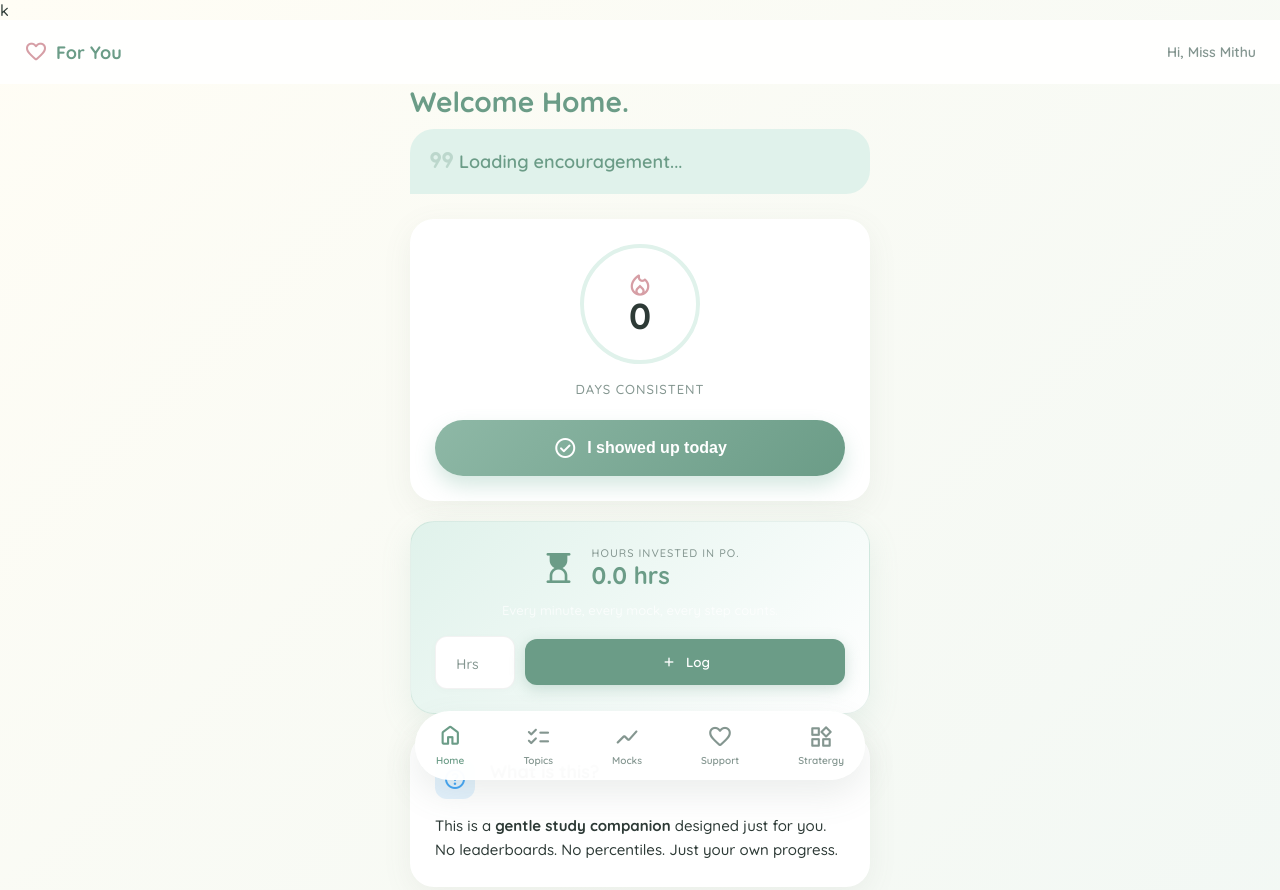
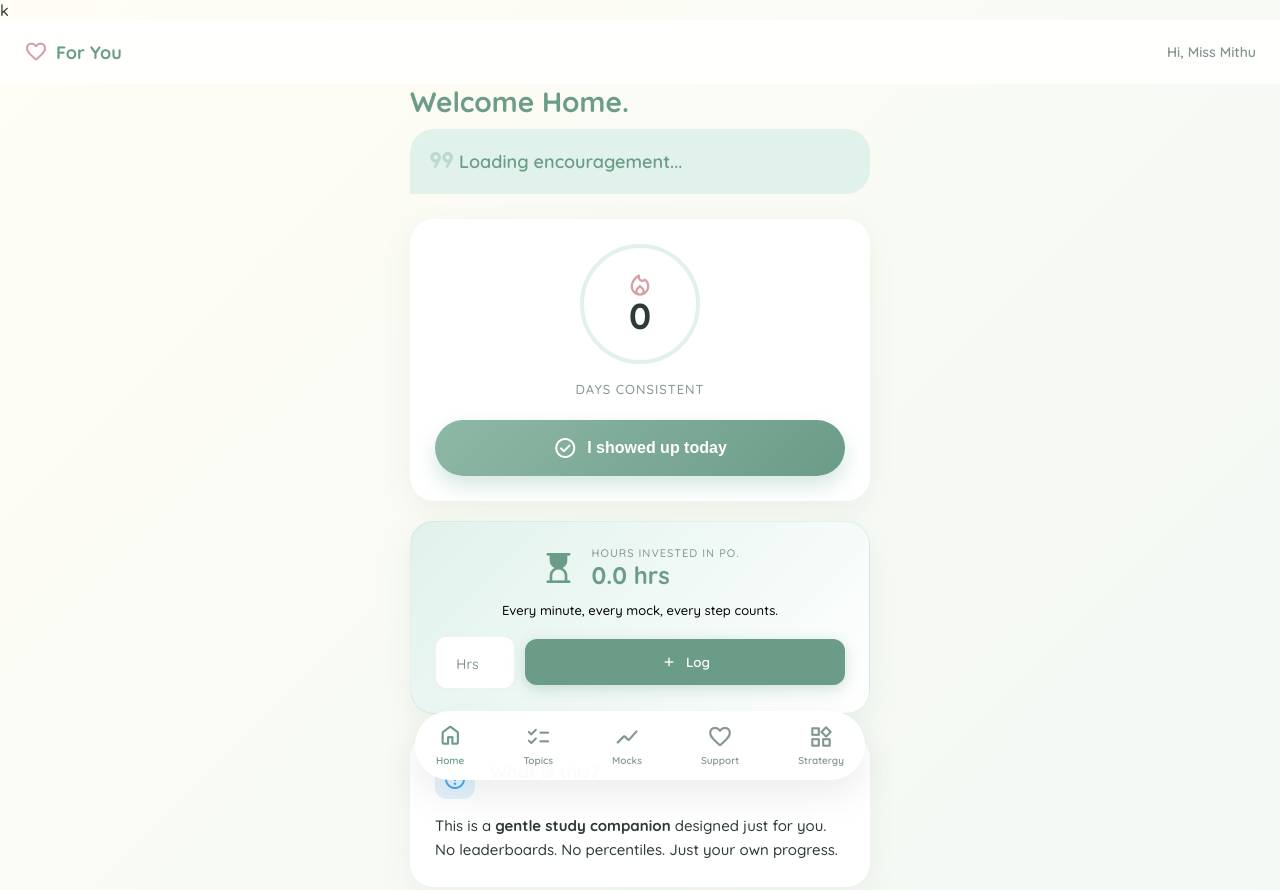
Before and after one commit to lolsinghchadda/study-app-mithu, a plain HTML site: page index.html in a window 1280 px wide. Shown: the top 890 px of the page. Drawn offline with nearby package versions, Linux system fonts and the light colour scheme.

Commit message:
Update index.html

```diff
--- a/index.html
+++ b/index.html
@@ -63,7 +63,7 @@
                     </div>
                 </div>
 
-                <p style="font-size: 13px; color: rgba(255,255,255,0.7); margin-bottom: 15px; margin-top: -10px;">
+                <p style="font-size: 13px; color: black; margin-bottom: 15px; margin-top: -10px;">
                     Every minute, every mock, every step counts.
                 </p>
 
@@ -333,4 +333,5 @@
     <script src="messages.js"></script>
     <script src="script.js"></script>
 </body>
+
 </html>
```
